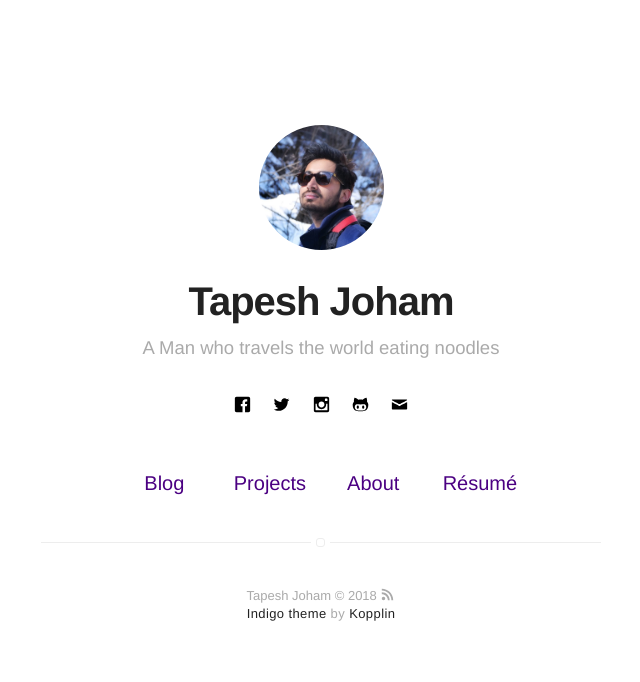
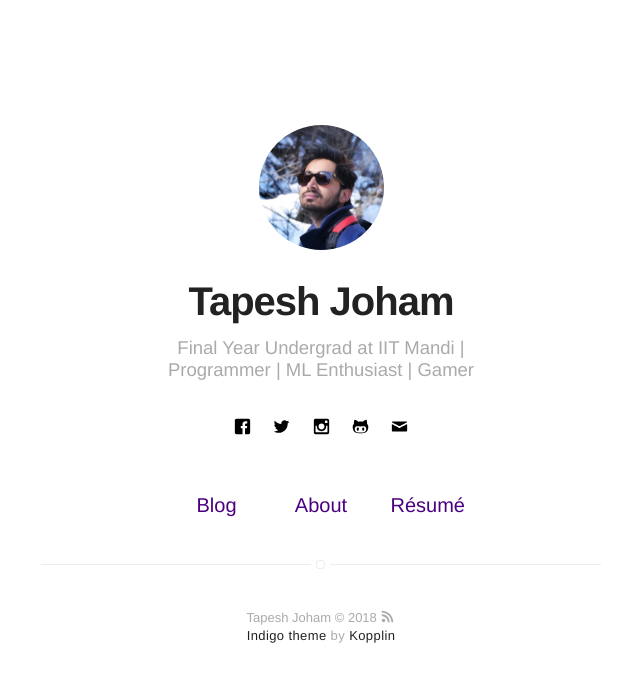
Before and after one commit to tapeshjoham/tapeshjoham.github.io, a Jekyll site: the page built from index.html, in a window 1280 px wide. Shown: the top 682 px of the page, without its empty margins (319-959 px from the left). Built offline with Jekyll 4.4.1, drawn with Linux system fonts in a browser that asks for light colours.

Commit message:
Update _config.yml

```diff
--- a/_config.yml
+++ b/_config.yml
@@ -1,6 +1,7 @@
 # main text of home
 name: Tapesh Joham
-bio: A Man who travels the world eating noodles
+bio: Final Year Undergrad at IIT Mandi | Programmer | ML Enthusiast | Gamer
+# A Man who travels the world eating noodles
 
 # twitter summary info
 description: A blog about technology, travelling and stuff related
@@ -76,7 +77,7 @@ width: normal
 # paginate_path: "blog/:num/"
 
 # if you don't need projects, comment the *projects* configs below
-projects: true
+projects: false
 
 # if you don't need "about" or "blog", comment them out below
 about: true
```
